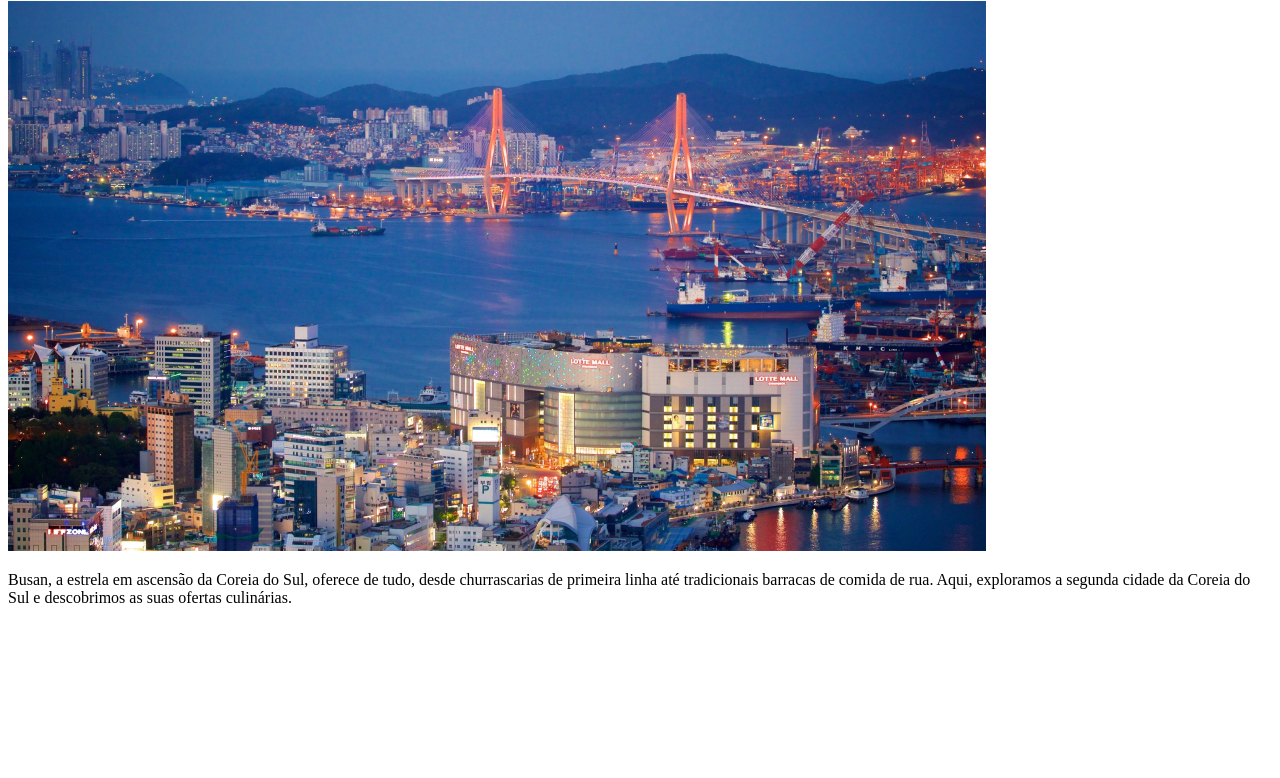
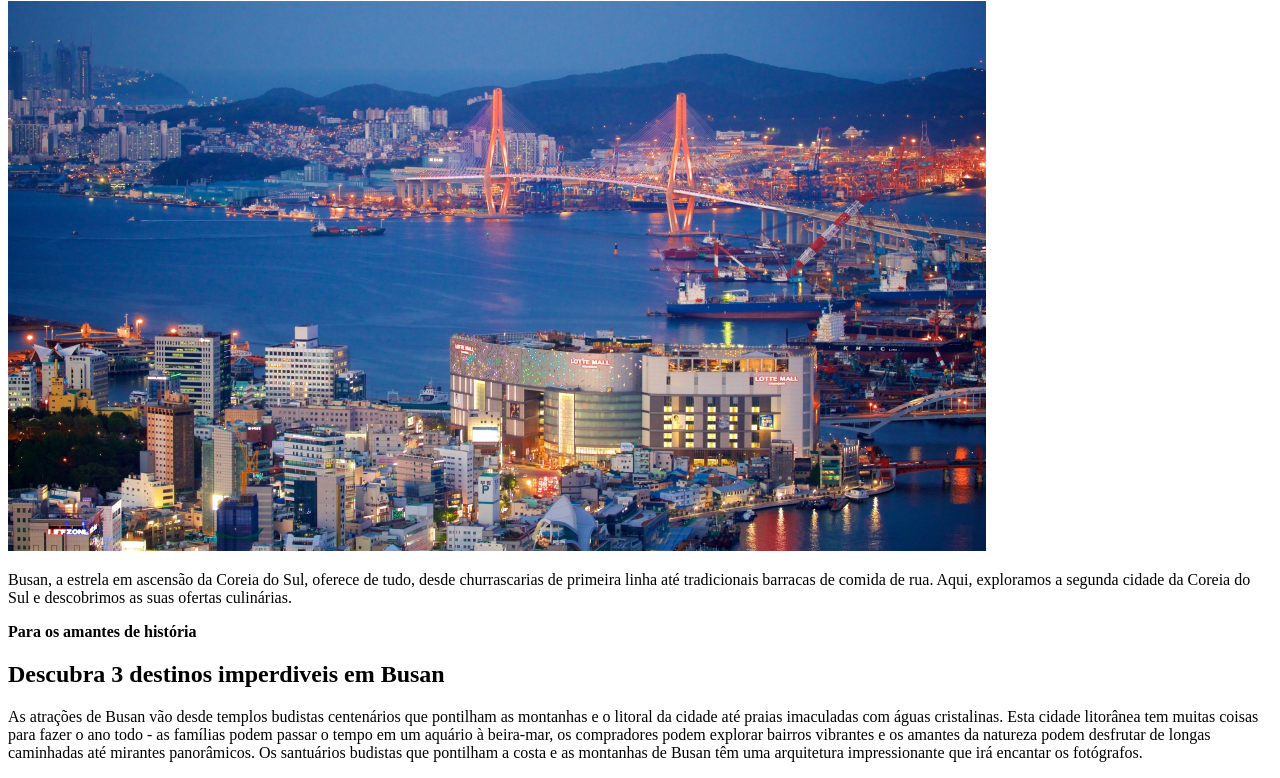
Before and after one commit to LeonardoCallou/locais-turisticos, a plain HTML site: page index.html in a window 1280 px wide. Shown: the part 105-883 px from the top of the page. Before the commit the page ends 800 px from the top, so only its background shows below. Drawn offline with Linux system fonts and the light colour scheme.

Commit message:
criação do main e adição do section.amante-historia

```diff
--- a/index.html
+++ b/index.html
@@ -15,6 +15,14 @@
     </header>
 
     <div class="divider"></div>
+
+    <main>
+      <section class="amantes-historia">
+        <strong>Para os amantes de história</strong>
+        <h2>Descubra  3 destinos imperdiveis em Busan</h2>
+        <p>As atrações de Busan vão desde templos budistas centenários que pontilham as montanhas e o litoral da cidade até praias imaculadas com águas cristalinas. Esta cidade litorânea tem muitas coisas para fazer o ano todo - as famílias podem passar o tempo em um aquário à beira-mar, os compradores podem explorar bairros vibrantes e os amantes da natureza podem desfrutar de longas caminhadas até mirantes panorâmicos. Os santuários budistas que pontilham a costa e as montanhas de Busan têm uma arquitetura impressionante que irá encantar os fotógrafos.</p>
+      </section>
+    </main>
   </div>
 
 </body>
```
